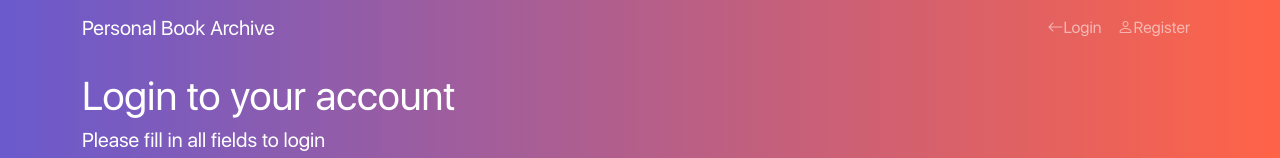
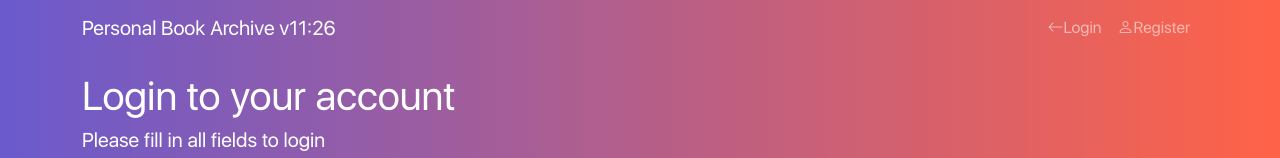
Before and after one commit to Nathaniel-Torres/test-mern-app-books, a React (Create React App) app in the folder frontend/: page /login in a window 1280 px wide. Shown: the top 158 px of the page. Built offline with nearby package versions, Linux system fonts and the light colour scheme.

Commit message:
Design fixes

```diff
--- a/frontend/src/components/Header.jsx
+++ b/frontend/src/components/Header.jsx
@@ -23,7 +23,7 @@ function Header() {
   return (
       <Navbar expand="md" data-bs-theme='dark' className='mb-3'>
         <Container>
-          <Navbar.Brand id='/' onClick={navLink}>Personal Book Archive</Navbar.Brand>
+          <Navbar.Brand id='/' onClick={navLink}>Personal Book Archive v11:26</Navbar.Brand>
           <Navbar.Toggle aria-controls="navbar-collapsible" />
           <Navbar.Collapse id="navbar-collapsible">
             <Nav className="ms-auto">
```
